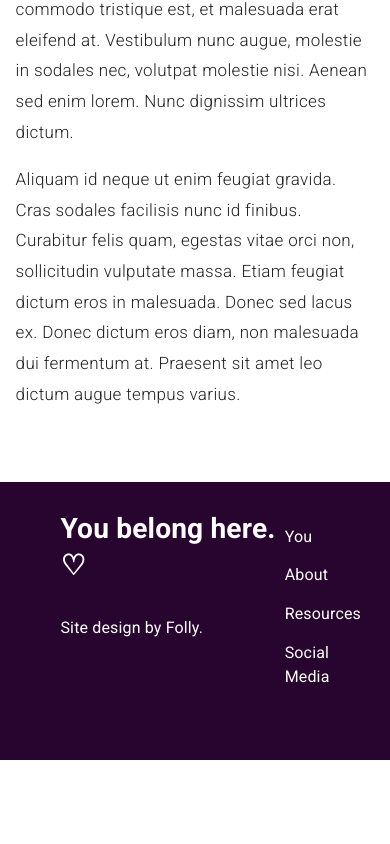
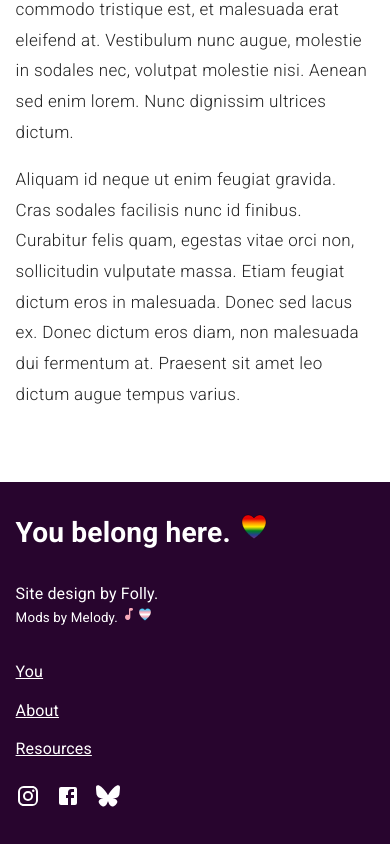
Before and after one commit to statesboro-pride/statesboro-pride, a React (Vite) app: page /home in a window 390 px wide. Shown: the part 2126-2970 px from the top of the page. Before the commit the page ends 2886 px from the top, so only its background shows below. Built offline with nearby package versions, Linux system fonts and the light colour scheme.

Commit message:
Added links; styling for mobile

```diff
--- a/src/layout/PageFooter/PageFooter.css
+++ b/src/layout/PageFooter/PageFooter.css
@@ -20,6 +20,26 @@ footer.PageFooter {
     margin: 0 auto;
     box-sizing: content-box;
     max-width: 1400px;
+  }
+
+  .SocialMediaButton.First {
+    padding-left: 0;
+  }
+
+  .ContentsGrid {
+    width: 75%;
+    align-items: flex-start;
+    justify-content: center;
+  }
+  @media screen and (min-width: 768px) {
+    .ContentsGrid {
+      width: 75%;
+    }
+  }
+  @media screen and (max-width: 767px)  {
+    .ContentsGrid {
+      width: 100%;
+    }
   }
 
   h3 {
--- a/src/layout/PageFooter/PageFooter.tsx
+++ b/src/layout/PageFooter/PageFooter.tsx
@@ -1,21 +1,63 @@
 import Box from "@mui/material/Box";
+import MusicNoteRoundedIcon from "@mui/icons-material/MusicNoteRounded";
+import Grid2 from "@mui/material/Grid2";
+import Config, { type NavComponent } from "../../config";
+import TransHeartIcon from "../../icons/TransHeartIcon";
+import PrideHeartIcon from "../../icons/PrideHeartIcon";
+import { NavLink, useRedirect } from "../../router";
 import "./PageFooter.css";
-import { Grid2 } from "@mui/material";
+import SocialMediaButton from "../SocialMediaButton";
+
+const navItems = [Config.navs.get("You"), Config.navs.get("About"), Config.navs.get("Resources")].filter(
+  (nav) => nav !== undefined
+) as NavComponent[];
+const socialItems = [...Config.navs].filter(([, nav]) => nav.showInNav && nav.type === "social");
 
 export default function PageFooter() {
+  const redirect = useRedirect();
+  let hasRenderedFirst = false;
+
   return (
     <Box component="footer" className="PageFooter">
       <Box className="Contents">
-        <Grid2 container direction="row" sx={{width: "75%", alignItems: "flex-start", justifyContent: "center"}}>
-          <Grid2 size={10}>
-            <h3>You belong here. ♡</h3>
-            <p>Site design by Folly.</p>
+        <Grid2 container direction="row" className="ContentsGrid">
+          <Grid2 size={{ xs: 12, md: 10 }}>
+            <h3>
+              You belong here. <PrideHeartIcon style={{ width: "32px", height: "32px" }} />
+            </h3>
+            <p>
+              Site design by Folly.
+              <br />
+              <small>
+                Mods by Melody.&nbsp;
+                <MusicNoteRoundedIcon style={{ color: "#F7A8B8", width: "16px", height: "16px" }} />
+                <TransHeartIcon style={{ width: "16px", height: "16px" }} />
+              </small>
+            </p>
           </Grid2>
-          <Grid2 size={2}>
-            <p>You</p>
-            <p>About</p>
-            <p>Resources</p>
-            <div>Social Media</div>
+          <Grid2 size={{ xs: 12, md: 2 }}>
+            {navItems.map((nav) => (
+              <p>
+                <NavLink to={nav.path} style={{ color: "white" }}>
+                  {nav.label}
+                </NavLink>
+              </p>
+            ))}
+            <div>
+              {socialItems.map(([, nav]) => {
+                const first = !hasRenderedFirst;
+                hasRenderedFirst = true;
+                return (
+                  <SocialMediaButton
+                    key={nav.path}
+                    label={nav.label}
+                    onClick={() => redirect(nav.path)}
+                    color="white"
+                    first={first}
+                  />
+                );
+              })}
+            </div>
           </Grid2>
         </Grid2>
       </Box>
```
